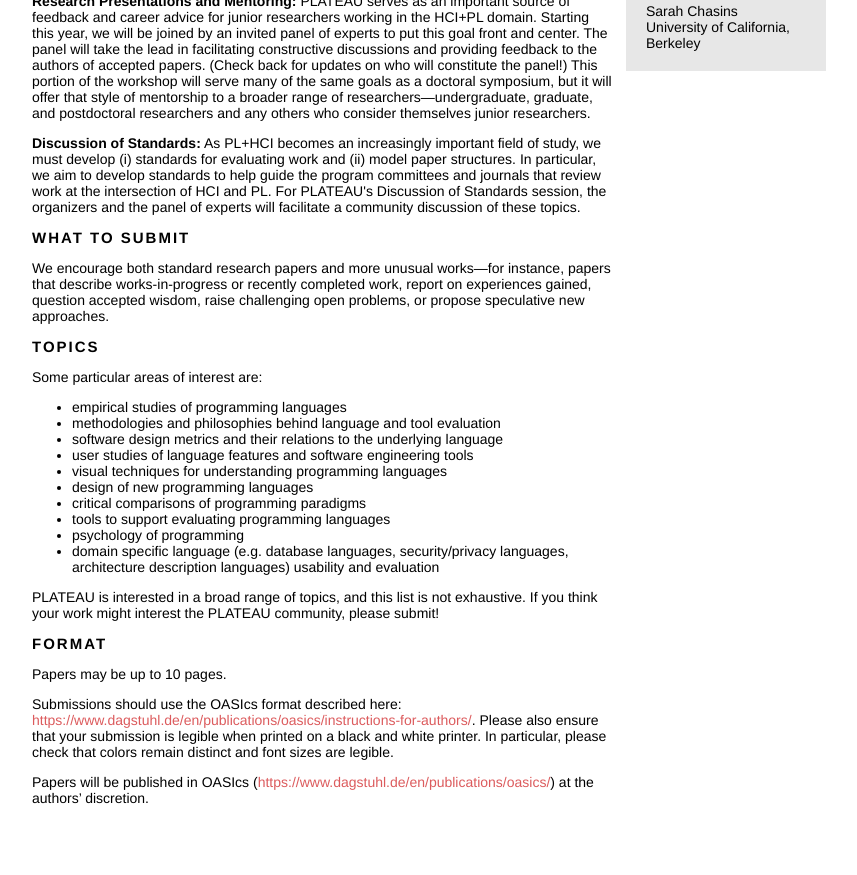
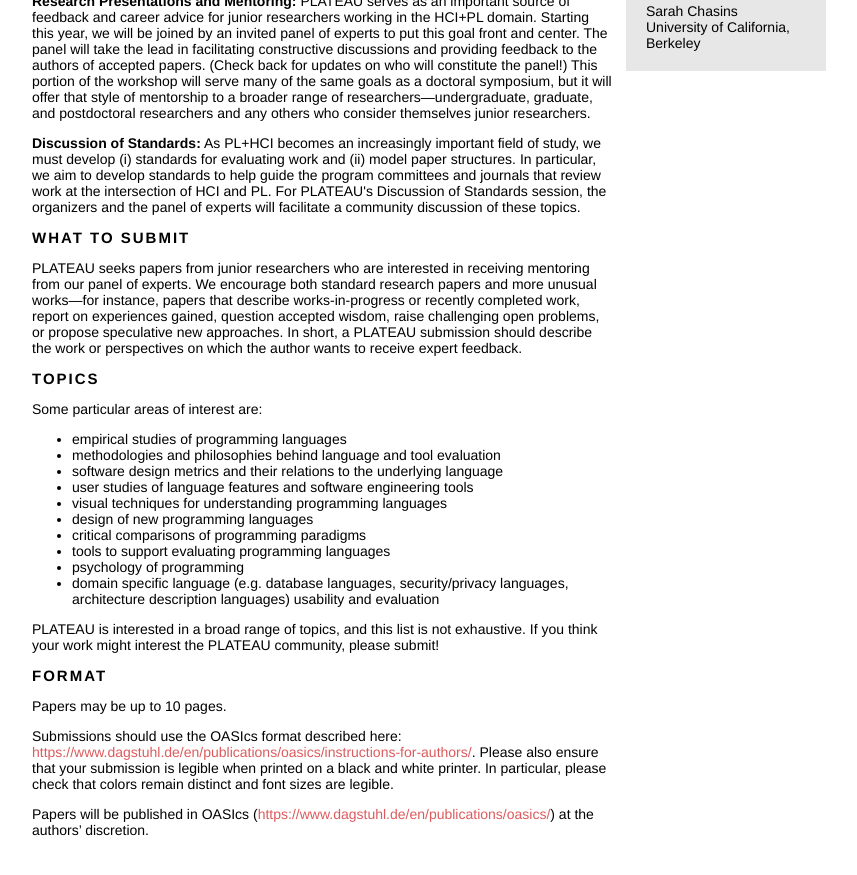
Before and after one commit to plateau-workshop/plateau, a Jekyll site: the page built from index.html, in a window 1280 px wide and 900 px high, scrolled down 671 px. Shown: the top 875 px of the window, without its empty margins (211-1068 px from the left). Built offline with Jekyll 4.4.1, drawn with Linux system fonts in a browser that asks for light colours.

Commit message:
A little more clarification in the 'what to submit' section.

```diff
--- a/index.html
+++ b/index.html
@@ -74,7 +74,9 @@
 
     <div>
     <p>
+    PLATEAU seeks papers from junior researchers who are interested in receiving mentoring from our panel of experts.
     We encourage both standard research papers and more unusual works&#8212;for instance, papers that describe works-in-progress or recently completed work, report on experiences gained, question accepted wisdom, raise challenging open problems, or propose speculative new approaches.
+    In short, a PLATEAU submission should describe the work or perspectives on which the author wants to receive expert feedback.
     </p>
     </div>
 
```
